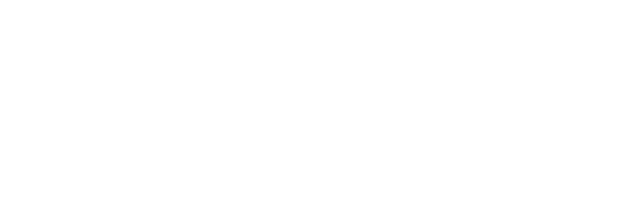
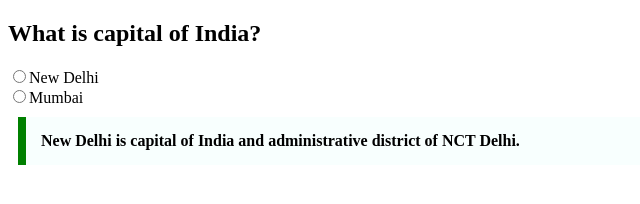
Before and after one commit to acciojob/trivia-shivamkr8227, a website: page main.html in a window 1280 px wide. Shown: the whole page, without its empty margins (0-640 px from the left). Drawn offline with Linux system fonts and the light colour scheme.

Commit message:
created a submission

```diff
--- a/main.html
+++ b/main.html
@@ -10,7 +10,13 @@
 	<!-- the entire body must be written by student -->
     <script type="text/javascript" src="./script.js">
 </script>
-
+	<h2>What is capital of India?</h2>
+	<label for="que"></label>
+	<input type="radio" value="delhi" id="que">New Delhi<br>
+	<input type="radio" value="mumbai" id="que">Mumbai<br>
+	<blockquote cite="https://en.wikipedia.org/wiki/New_Delhi">
+		New Delhi is capital of India and administrative district of NCT Delhi.
+	</blockquote>
 </body>
 
 </html>
--- a/styles.css
+++ b/styles.css
@@ -1,2 +1,10 @@
 
 /* Your CSS Code here. */
+blockquote{
+	max-width: 600px;
+	margin: 10px;
+	padding: 15px;
+	border-left: 8px solid green;
+	background-color: #f8fffe;
+	font-weight: bold;
+}
```
